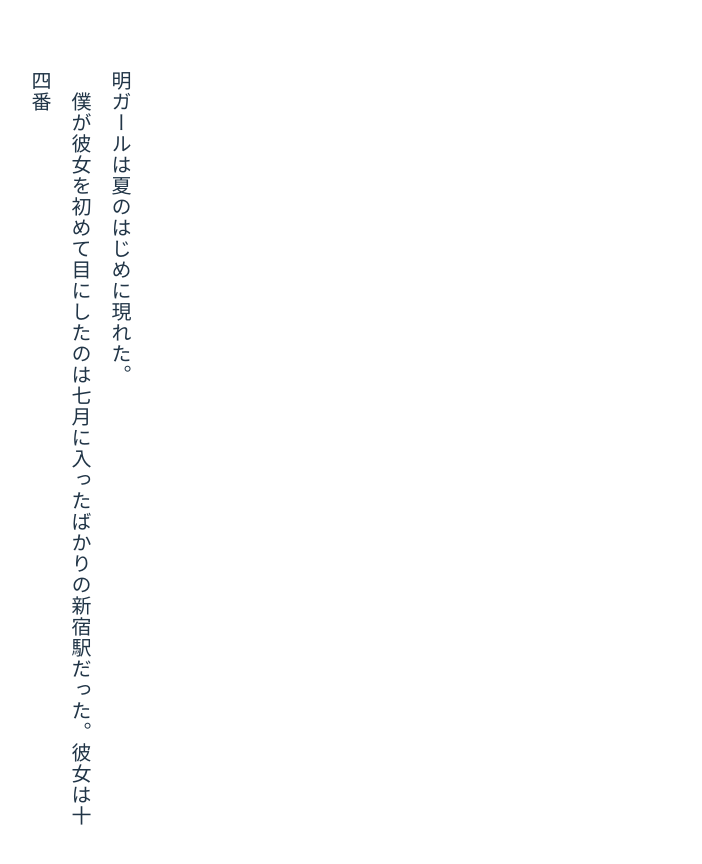
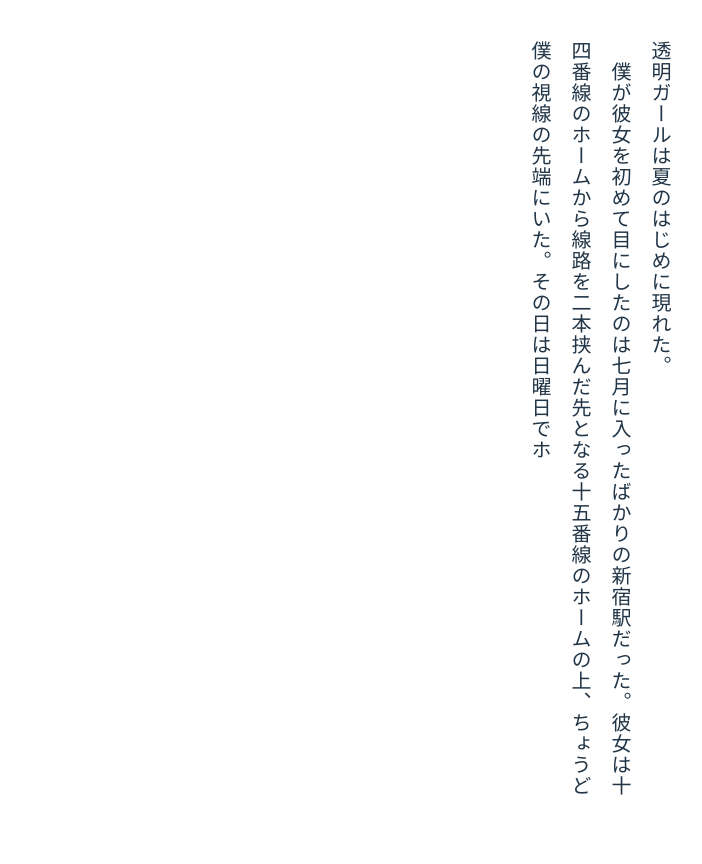
Before and after one commit to jphacks/tk_2410, a React (Vite) app in the folder web/: page /novel in a window 1280 px wide. Shown: the top 864 px of the page, without its empty margins (560-1262 px from the left). After the commit the page ends 800 px from the top, so only its background shows below. Built offline with nearby package versions, Linux system fonts and the light colour scheme.

Commit message:
表示方法を変更

```diff
--- a/web/src/pages/NovelPage.tsx
+++ b/web/src/pages/NovelPage.tsx
@@ -1,12 +1,14 @@
-import React, { useState, useEffect } from "react";
+import React, { useState, useEffect, useCallback } from "react";
 
 const containerStyle: React.CSSProperties = {
-  justifyContent: "center",
-  alignItems: "flex-start",
-  minHeight: "100vh",
-  width: "fit-content",
-  margin: "0 auto",
+  display: "flex",
+  justifyContent: "flex-end",
+  width: "100%",
+  height: "100vh",
   padding: "20px",
+  boxSizing: "border-box",
+  backgroundColor: "#fff",
+  overflow: "auto",
 };
 
 const verticalTextStyle: React.CSSProperties = {
@@ -14,50 +16,102 @@ const verticalTextStyle: React.CSSProperties = {
   textOrientation: "upright",
   whiteSpace: "pre-wrap",
   lineHeight: "2",
-  maxHeight: "calc(100vh - 40px)",
-  overflowY: "auto",
+  height: "calc(100vh - 40px)",
   textAlign: "left",
   fontSize: "2rem",
   fontWeight: "400",
   letterSpacing: "0.05em",
+  paddingLeft: "20px",
 };
 
+const GlobalStyles: React.FC = () => (
+  <style>{`
+    body {
+      margin: 0;
+      padding: 0;
+      overflow-x: hidden;
+    }
+    #root {
+      width: 100%;
+      height: 100vh;
+      overflow: hidden;
+    }
+  `}</style>
+);
+
 const NovelPage: React.FC = () => {
-  const [textContent, setTextContent] = useState<string>("");
-  const [animatedText, setAnimatedText] = useState<string>("");
+  const [fullText, setFullText] = useState<string[]>([]);
+  const [displayedText, setDisplayedText] = useState<string[]>([]);
+  const [currentLine, setCurrentLine] = useState<number>(0);
+  const [currentChar, setCurrentChar] = useState<number>(0);
+  const [isAnimating, setIsAnimating] = useState<boolean>(true);
 
   useEffect(() => {
     fetch("../../public/message.txt")
       .then((response) => response.text())
-      .then((data) => setTextContent(data.replace(/<br\/>/g, "\n")))
+      .then((data) => {
+        const lines = data.split("<br/>");
+        setFullText(lines);
+        setDisplayedText(lines.map(() => ""));
+      })
       .catch((error) => console.error("Error loading text file:", error));
   }, []);
 
+  const animateText = useCallback(() => {
+    if (currentLine < fullText.length) {
+      if (currentChar < fullText[currentLine].length) {
+        setDisplayedText((prev) =>
+          prev.map((text, i) =>
+            i === currentLine ? text + fullText[currentLine][currentChar] : text
+          )
+        );
+        setCurrentChar((prev) => prev + 1);
+      } else {
+        setCurrentLine((prev) => prev + 1);
+        setCurrentChar(0);
+      }
+    } else {
+      setIsAnimating(false);
+    }
+  }, [currentLine, currentChar, fullText]);
+
   useEffect(() => {
-    let index = 0;
-    const interval = setInterval(() => {
-      if (index < textContent.length) {
-        setAnimatedText((prev) => prev + textContent[index]);
-        index++;
-      } else {
-        clearInterval(interval);
+    if (fullText.length > 0 && isAnimating) {
+      const timer = setTimeout(animateText, 50);
+      return () => clearTimeout(timer);
     }
-    }, 100);
+  }, [fullText, currentLine, currentChar, isAnimating, animateText]);
 
-    return () => clearInterval(interval);
-  }, [textContent]);
+  const toggleAnimation = () => {
+    setIsAnimating(!isAnimating);
+  };
+
+  useEffect(() => {
+    const handleKeyPress = (event: KeyboardEvent) => {
+      if (event.code === "Space") {
+        event.preventDefault();
+        toggleAnimation();
+      }
+    };
+
+    window.addEventListener("keydown", handleKeyPress);
+    return () => window.removeEventListener("keydown", handleKeyPress);
+  }, [isAnimating]);
 
   return (
+    <>
+      <GlobalStyles />
       <div style={containerStyle}>
         <div style={verticalTextStyle}>
-        {animatedText.split("\n").map((line) => (
-          <React.Fragment key={line}>
+          {displayedText.map((line, index) => (
+            <React.Fragment key={index}>
               {line}
               <br />
             </React.Fragment>
           ))}
         </div>
       </div>
+    </>
   );
 };
 
```
Lines whose indentation alone changed are shown as unchanged.
